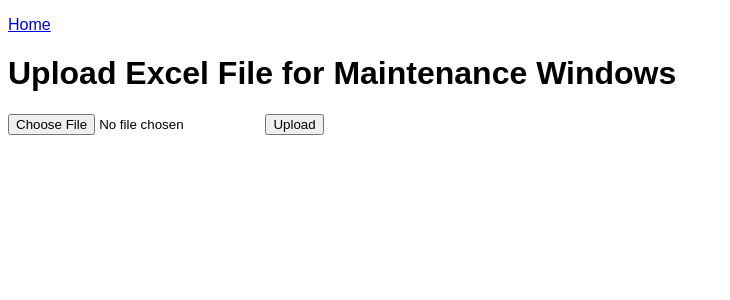
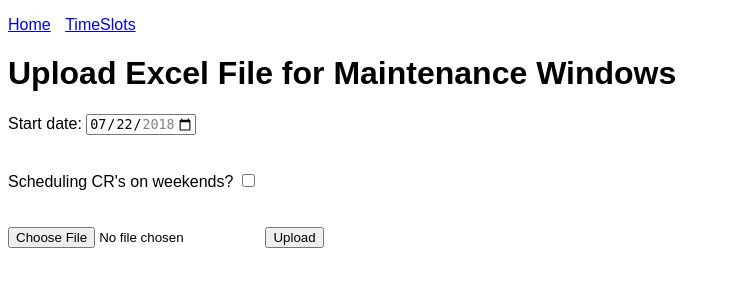
Before and after one commit to srimandarbha/sanscheduler, a Flask app: page /uploads in a window 1280 px wide. Shown: the top 300 px of the page, without its empty margins (0-730 px from the left). Run offline with Flask 3, Linux system fonts and the light colour scheme.

Commit message:
added register

```diff
--- a/templates/customize.html
+++ b/templates/customize.html
@@ -9,6 +9,7 @@
 <body>
     <ul class="nav">
         <li><a href="/">Home</a></li>
+        <li><a href="/uploads">Maintenance</a></li>
         <li><a href="/timeslots?filename={{ filename }}">Time Slots</a></li>
     </ul>
     <h1>Customize Time Slots</h1>
--- a/templates/timeslot.html
+++ b/templates/timeslot.html
@@ -9,7 +9,7 @@
 <body>
     <ul class="nav">
         <li><a href="/">Home</a></li>
-        <li><a href="/timeslots">Time Slots</a></li>
+        <li><a href="/uploads">Maintenance</a></li>
     </ul>
     <h1>Ongoing SAN maintainances</h1>
     <ul>
--- a/templates/timeslots.html
+++ b/templates/timeslots.html
@@ -15,6 +15,7 @@
 <body>
     <ul class="nav">
         <li><a href="/">Home</a></li>
+        <li><a href="/uploads">Maintenance</a></li>
         <li><a href="/timeslots?filename={{ filename }}">Time Slots</a></li>
     </ul>
     <h1>Time Slots</h1>
@@ -23,7 +24,7 @@
         <input type="submit" value="Send Reminder Emails">
     </form>
     {% for sheet, time_slots in data.items() %}
-        <h2>Sheet: {{ sheet }}</h2>
+        <br>
         <table>
             <tr>
                 <th>Server</th>
@@ -31,7 +32,7 @@
                 <th>Path</th>
                 <th>Array</th>
                 <th>Storage</th>
-                <th>End Date</th>
+                <th>Scheduled Date</th>
                 <th>SNOW Change</th>
                 <th>Maintenance Name</th>
                 <th>Customize</th>
--- a/templates/upload.html
+++ b/templates/upload.html
@@ -9,11 +9,18 @@
 <body>
     <ul class="nav">
         <li><a href="/">Home</a></li>
+        <li><a href="/timeslots">TimeSlots</a></li>
     </ul>
     <h1>Upload Excel File for Maintenance Windows</h1>
     <form action="/upload" method="post" enctype="multipart/form-data">
+        <label for="start">Start date:</label>
+        <input type="date" id="start" name="trip-start" value="2018-07-22" min="2018-01-01" max="2018-12-31" /><br><br><br>
+        <label for="crs"> Scheduling CR's on weekends?</label>
+        <input type="checkbox" id="plan-weekends" name="plan-weekends" value="yes"><br><br><br>
         <input type="file" name="file">
-        <input type="submit" value="Upload">
+        <input type="submit" value="Upload"><br>
+        <br>
+
     </form>
 </body>
 </html>
```
